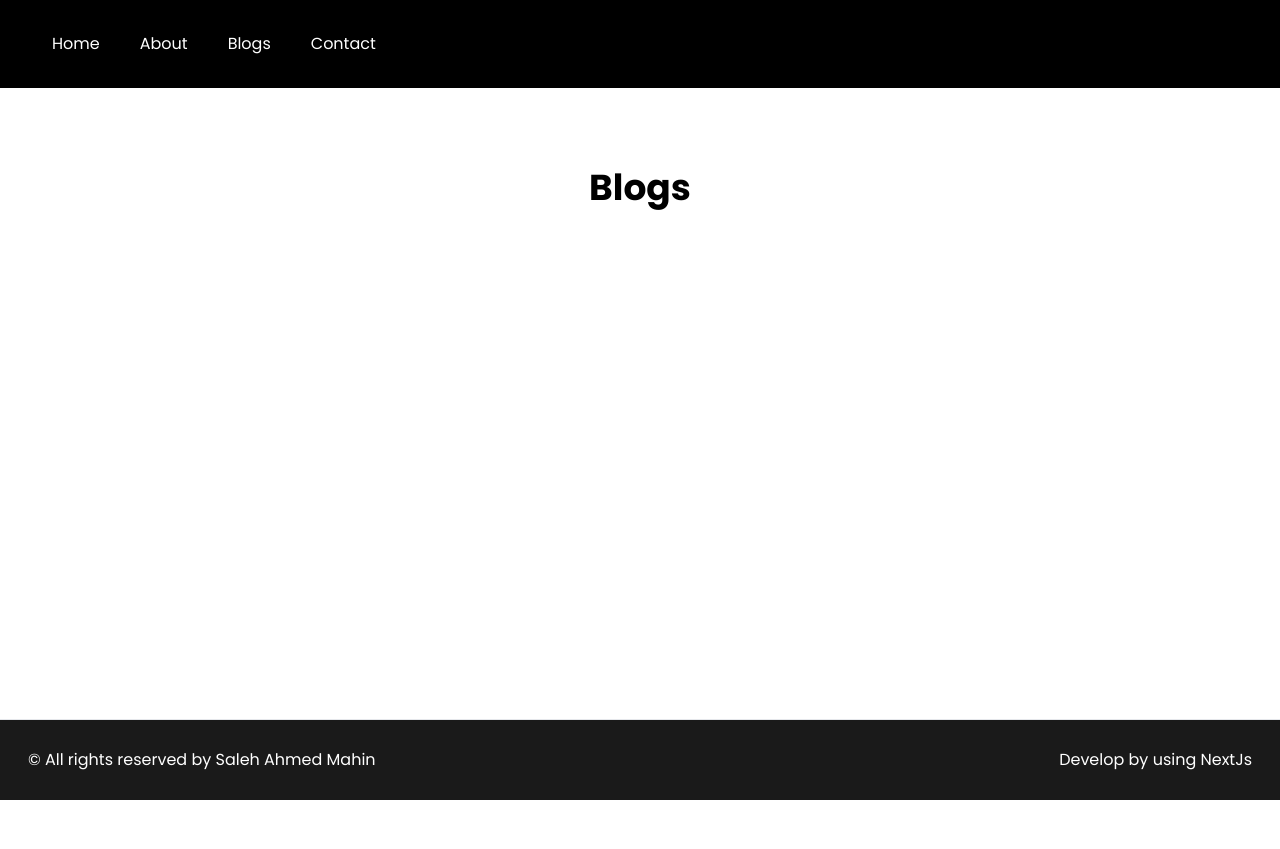
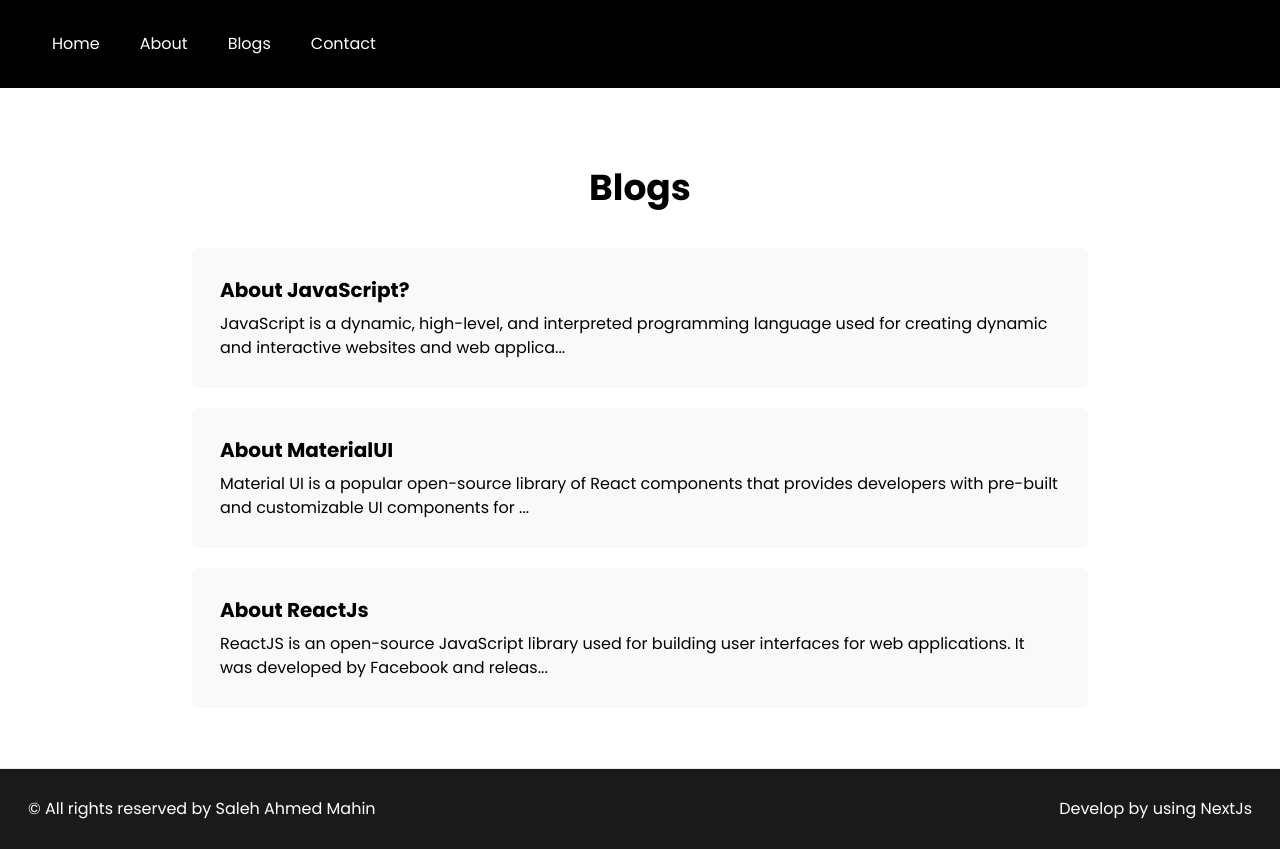
Before and after one commit to SalehAhmed19/hunting-coder-nextjs, a Next.js app: page /blogs in a window 1280 px wide. Before the commit the page ends 800 px from the top, so only its background shows below. Built offline with nearby package versions, Linux system fonts and the light colour scheme.

Commit message:
blogs showed from backend api

```diff
--- a/blogData/javascript.json
+++ b/blogData/javascript.json
@@ -1,8 +1,7 @@
 {
   "title": "About JavaScript?",
-  "content": {
-    "para1": "JavaScript is a dynamic, high-level, and interpreted programming language used for creating dynamic and interactive websites and web applications. It is widely used for both client-side and server-side scripting, which makes it one of the most versatile programming languages out there. \n One of the key features of JavaScript is its ability to manipulate the Document Object Model (DOM), which is the structure that represents a web page in the browser. With JavaScript, developers can add, remove, or modify elements of the DOM dynamically, creating dynamic and interactive web pages. \n Overall, JavaScript is a fundamental programming language for web development, and it continues to evolve with new features and updates. As more businesses and organizations turn to the web for their operations, the importance of JavaScript in the world of web development will only continue to grow."
-  },
+  "content": "JavaScript is a dynamic, high-level, and interpreted programming language used for creating dynamic and interactive websites and web applications. It is widely used for both client-side and server-side scripting, which makes it one of the most versatile programming languages out there. \n One of the key features of JavaScript is its ability to manipulate the Document Object Model (DOM), which is the structure that represents a web page in the browser. With JavaScript, developers can add, remove, or modify elements of the DOM dynamically, creating dynamic and interactive web pages.\n Overall, JavaScript is a fundamental programming language for web development, and it continues to evolve with new features and updates. As more businesses and organizations turn to the web for their operations, the importance of JavaScript in the world of web development will only continue to grow.",
   "author": "Saleh Ahmed Mahin",
-  "date": "18 March 2023"
+  "date": "18 March 2023",
+  "slug":"javascript"
 }
--- a/blogData/mui.json
+++ b/blogData/mui.json
@@ -1,8 +1,7 @@
 {
     "title": "About MaterialUI",
-    "content": {
-      "para1": "Material UI is a popular open-source library of React components that provides developers with pre-built and customizable UI components for building modern web applications. It is based on Google's Material Design guidelines, which provide a set of design principles and guidelines for creating visually appealing and intuitive user interfaces. \n One of the key benefits of Material UI is its flexibility and ease of use. The library includes a wide range of components, from simple buttons and forms to complex data visualizations and animations, that can be easily customized and styled to fit the needs of any application. \n Material UI also offers a number of additional features and tools, such as theming and layout components, that make it easier for developers to create responsive and accessible applications. With its powerful set of components and features, Material UI has become a popular choice for developers looking to create modern and visually appealing web applications."
-    },
+    "content":"Material UI is a popular open-source library of React components that provides developers with pre-built and customizable UI components for building modern web applications. It is based on Google's Material Design guidelines, which provide a set of design principles and guidelines for creating visually appealing and intuitive user interfaces. \n One of the key benefits of Material UI is its flexibility and ease of use. The library includes a wide range of components, from simple buttons and forms to complex data visualizations and animations, that can be easily customized and styled to fit the needs of any application. \n Material UI also offers a number of additional features and tools, such as theming and layout components, that make it easier for developers to create responsive and accessible applications. With its powerful set of components and features, Material UI has become a popular choice for developers looking to create modern and visually appealing web applications.",
     "author": "Saleh Ahmed Mahin",
-    "date": "18 March 2023"
+    "date": "18 March 2023",
+    "slug":"mui"
   }
--- a/blogData/reactjs.json
+++ b/blogData/reactjs.json
@@ -1,8 +1,7 @@
 {
   "title": "About ReactJs",
-  "content": {
-    "para1": "ReactJS is an open-source JavaScript library used for building user interfaces for web applications. It was developed by Facebook and released in 2013. ReactJS is a component-based library, which means that it allows developers to create reusable UI components that can be easily managed and updated. \n One of the key features of ReactJS is its ability to efficiently update and render components. ReactJS uses a virtual DOM (Document Object Model) to optimize the rendering process, which makes it much faster and more efficient than traditional DOM manipulation. \n ReactJS is also highly customizable and extensible, making it a popular choice for large-scale web applications. It can be used with other libraries and frameworks, such as Redux and AngularJS, to create more complex and feature-rich applications. Overall, ReactJS is a powerful and flexible library that has become an essential tool for modern web development."
-  },
+  "content": "ReactJS is an open-source JavaScript library used for building user interfaces for web applications. It was developed by Facebook and released in 2013. ReactJS is a component-based library, which means that it allows developers to create reusable UI components that can be easily managed and updated. \n One of the key features of ReactJS is its ability to efficiently update and render components. ReactJS uses a virtual DOM (Document Object Model) to optimize the rendering process, which makes it much faster and more efficient than traditional DOM manipulation. ReactJS is also highly customizable and extensible, making it a popular choice for large-scale web applications. It can be used with other libraries and frameworks, such as Redux and AngularJS, to create more complex and feature-rich applications. \n Overall, ReactJS is a powerful and flexible library that has become an essential tool for modern web development.",
   "author": "Saleh Ahmed Mahin",
-  "date": "18 March 2023"
+  "date": "18 March 2023",
+  "slug":"reactjs"
 }
--- a/pages/blogs.js
+++ b/pages/blogs.js
@@ -25,26 +25,18 @@ const Blog = () => {
   }, []);
 
   return (
-    <div>
+    <div className="lg:mx-28 mx-5">
       <h2 className="text-center font-bold text-4xl my-10">Blogs</h2>
-
-      {blogs.map((blog) => {
-        console.log(blog);
-        <p key={blog.title}>{blog.title}</p>;
-      })}
-
-      {/* <Link href={`/blog-post/React`}>
-        <div className="my-5  bg-[#f9f9f9] p-7 rounded-md">
-          <h3 className="text-xl font-bold mb-2">About React Js</h3>
-          <p>Lorem ipsum dolor sit, amet consectetur adipisicing elit.</p>
-        </div>
-      </Link>
-      <Link href={`/blog-post/Mui`}>
-        <div className="mb-5  bg-[#f9f9f9] p-7 rounded-md">
-          <h3 className="text-xl font-bold mb-2">About Material UI</h3>
-          <p>Lorem ipsum dolor sit, amet consectetur adipisicing elit.</p>
-        </div>
-      </Link> */}
+      {blogs.map((blog) => (
+        <>
+          <Link href={`/blog-post/` + blog.slug}>
+            <div className="my-5  bg-[#f9f9f9] p-7 rounded-md">
+              <h3 className="text-xl font-bold mb-2">{blog.title}</h3>
+              <p>{blog.content.slice(0, 140) + "..."}</p>
+            </div>
+          </Link>
+        </>
+      ))}
     </div>
   );
 };
```
